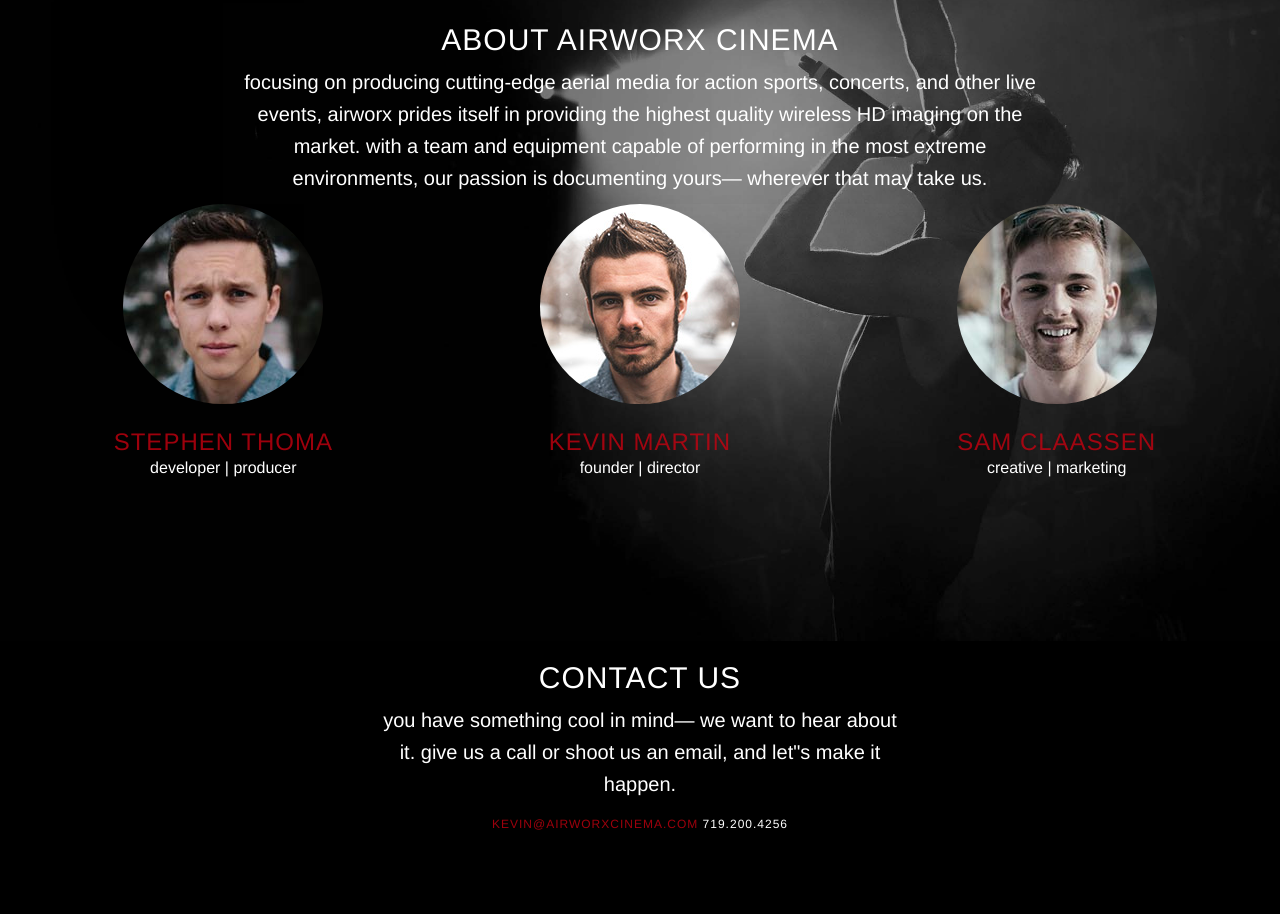
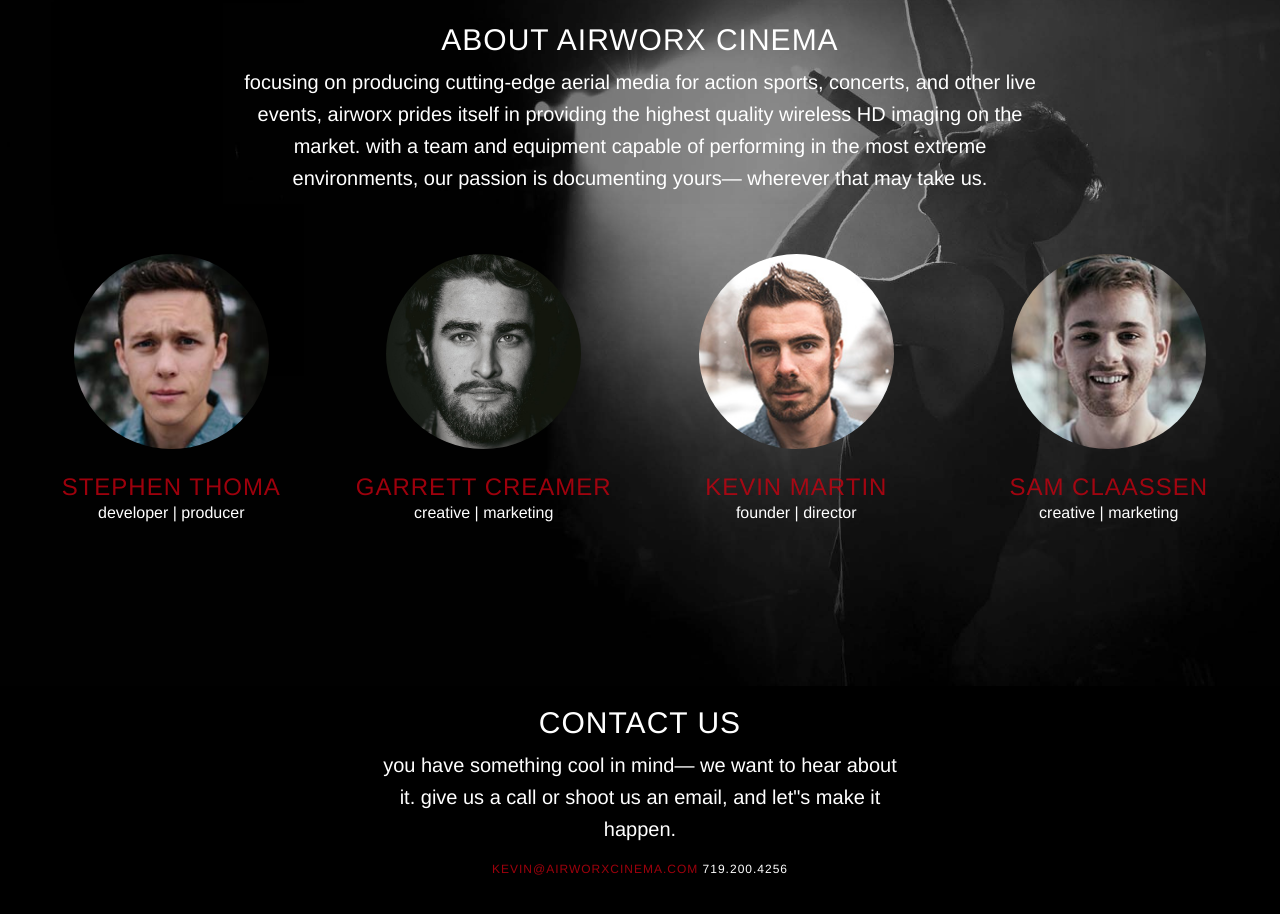
Before and after one commit to stephenthoma/airworxcinema.com, a plain HTML site: page index.html in a window 1280 px wide. Shown: the part 1710-2624 px from the top of the page. Drawn offline with nearby package versions, Linux system fonts and the light colour scheme.

Commit message:
Add garrett to team.

```diff
--- a/css/grayscale.css
+++ b/css/grayscale.css
@@ -280,12 +280,16 @@
 
 .about-section img {
     max-width: 100%;
-    height: auto;
+    height: 200px;
     padding-bottom: 5px;
 }
 
 .about-section h3 {
     margin-bottom: 0px;
+}
+
+#team {
+    margin-top: 50px;
 }
 
 
--- a/index.html
+++ b/index.html
@@ -89,22 +89,29 @@
                 </p>
             </div>
           </div>
-          <div class="row">
-            <div class="col-xs-12 col-sm-4">
+          <div class="row" id="team">
+            <div class="col-xs-12 col-sm-3">
               <a href="http://stephenthoma.com">
                 <img class="img-circle" src="./img/stephen.jpg">
                 <h3>Stephen Thoma</h3>
               </a>
               <p class="light">developer | producer</p>
             </div>
-            <div class="col-xs-12 col-sm-4">
+            <div class="col-xs-12 col-sm-3">
+              <a href="#">
+                <img class="img-circle" src="./img/garrett.jpg">
+                <h3>Garrett Creamer</h3>
+              </a>
+              <p class="light">creative | marketing</p>
+            </div>
+            <div class="col-xs-12 col-sm-3">
               <a href="http://kevinmart.in">
                 <img class="img-circle" src="./img/kevin.jpg">
                 <h3>Kevin Martin</h3>
               </a>
               <p class="light">founder | director</p>
             </div>
-            <div class="col-xs-12 col-sm-4">
+            <div class="col-xs-12 col-sm-3">
               <a href="#">
                 <img class="img-circle" src="./img/sam.jpg">
                 <h3>Sam Claassen</h3>
```
Also changed, not shown: img/garrett.jpg (added).
